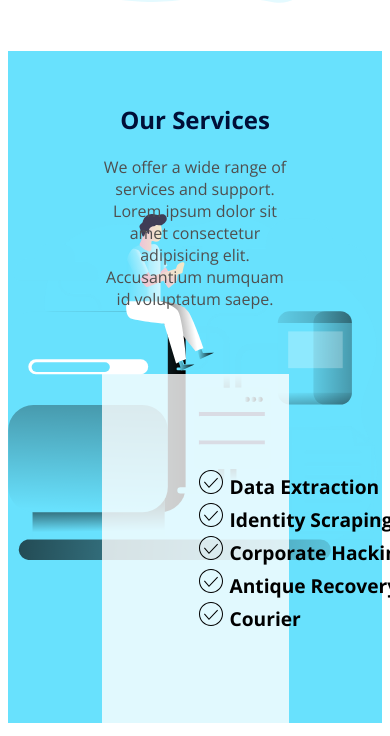
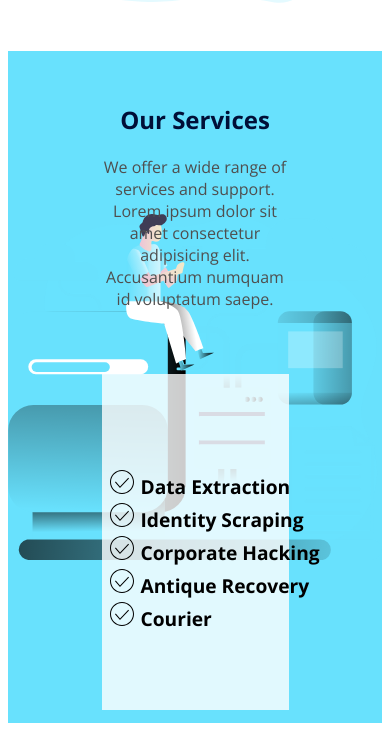
Before and after one commit to doreenkruppa/uib-module1_Business-LandingPage, a website: page index.html in a window 390 px wide. Shown: the part 773-1509 px from the top of the page. Drawn offline with nearby package versions, Linux system fonts and the light colour scheme.

Commit message:
updated mobile-layout

```diff
--- a/css/style.css
+++ b/css/style.css
@@ -170,11 +170,12 @@ i {
 
   .divservice2 ul {
     width: 100%;
-    padding-left: 8rem;
+    padding-left: 10vw;
   }
 
   .divservice2 {
     background-color: rgba(255, 255, 255, 0.8);
+    height: 15rem;
   }
 
   .divservice2 li {
```
Also changed, not shown: assets/my_mobile_version.png.
